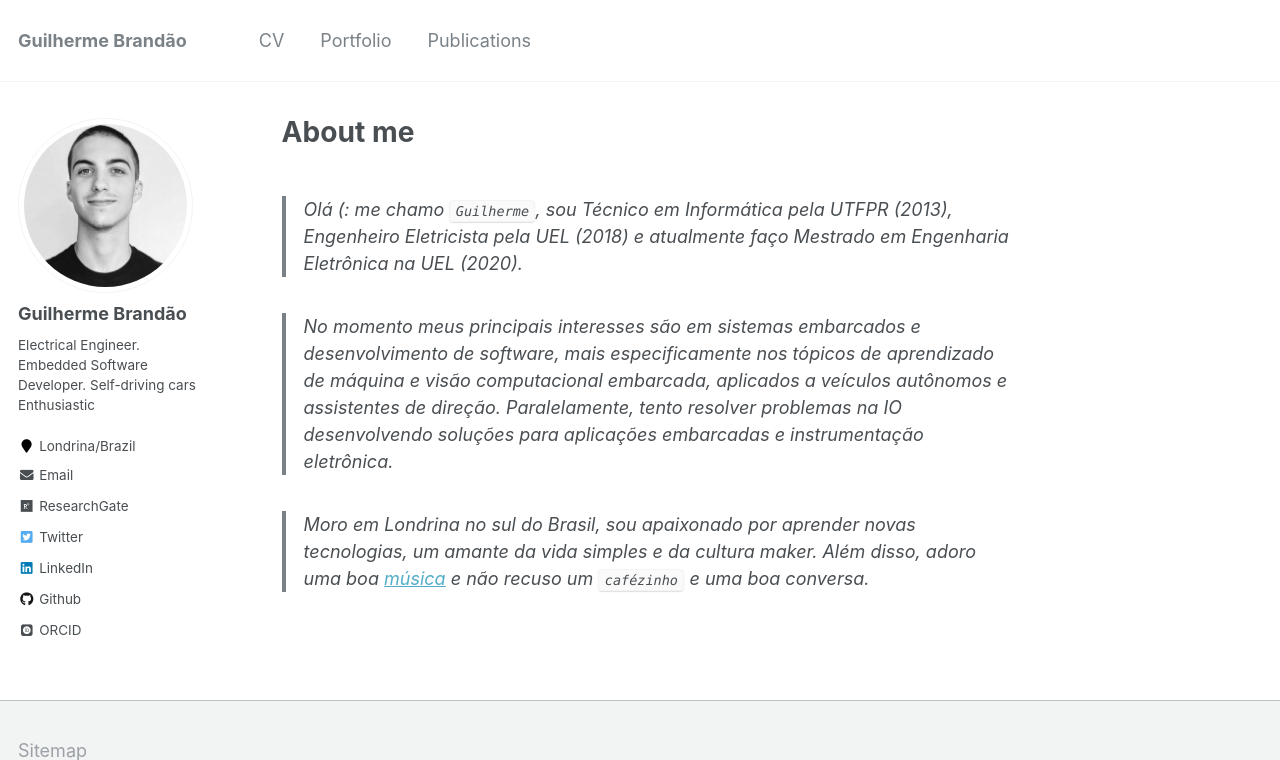
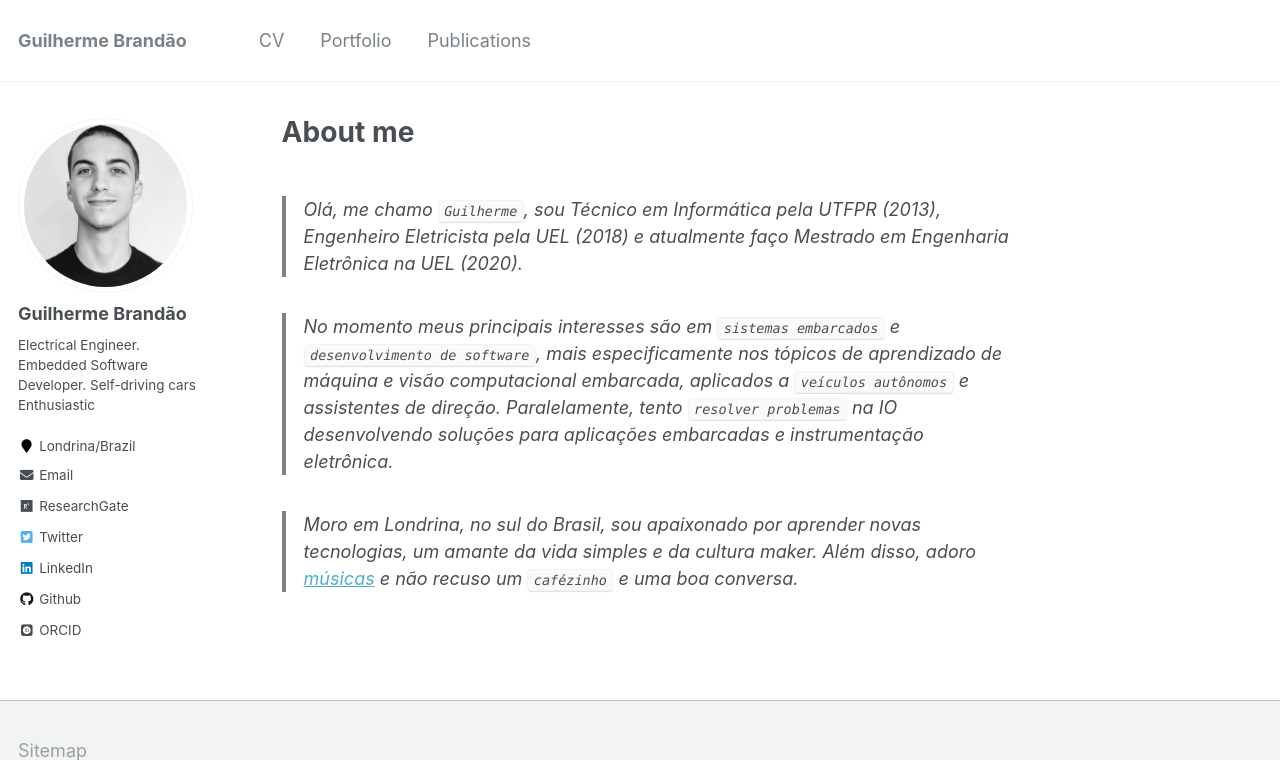
Before and after one commit to brandaogbs/brandaogbs.github.io, a Jekyll site: the page built from _pages/about.md, in a window 1280 px wide, cut to the strip 0-760 px from the top of the page. Built offline with Jekyll 4.4.1, drawn with Linux system fonts in a browser that asks for light colours; some web fonts are replaced.

Commit message:
bout me pt-br

```diff
--- a/_pages/about.md
+++ b/_pages/about.md
@@ -8,8 +8,8 @@ redirect_from:
   - /about.html
 ---
 
-  > Olá (: me chamo `Guilherme`, sou Técnico em Informática pela UTFPR (2013), Engenheiro Eletricista pela UEL (2018) e atualmente faço Mestrado em Engenharia Eletrônica na UEL (2020).
+  > Olá, me chamo `Guilherme`, sou *Técnico em Informática* pela UTFPR (2013), *Engenheiro Eletricista* pela UEL (2018) e atualmente faço *Mestrado em Engenharia Eletrônica* na UEL (2020).
 
-  > No momento meus principais interesses são em sistemas embarcados e desenvolvimento de software, mais especificamente nos tópicos de aprendizado de máquina e visão computacional embarcada, aplicados a veículos autônomos e assistentes de direção. Paralelamente, tento resolver problemas na IO desenvolvendo soluções para aplicações embarcadas e instrumentação eletrônica.
+  > No momento meus principais interesses são em `sistemas embarcados` e `desenvolvimento de software`, mais especificamente nos tópicos de aprendizado de máquina e visão computacional embarcada, aplicados a `veículos autônomos` e assistentes de direção. Paralelamente, tento `resolver problemas` na IO desenvolvendo soluções para aplicações embarcadas e instrumentação eletrônica.
 
-  > Moro em Londrina no sul do Brasil, sou apaixonado por aprender novas tecnologias, um amante da vida simples e da cultura maker. Além disso, adoro uma boa [música](https://open.spotify.com/user/brandaogbs?si=YgXA46t-R36nsn60217roQ) e não recuso um `cafézinho` e uma boa conversa.
+  > Moro em Londrina, no sul do Brasil, sou apaixonado por aprender novas tecnologias, um amante da vida simples e da cultura *maker*. Além disso, adoro [músicas](https://open.spotify.com/user/brandaogbs?si=YgXA46t-R36nsn60217roQ) e não recuso um `cafézinho` e uma boa conversa.
```
